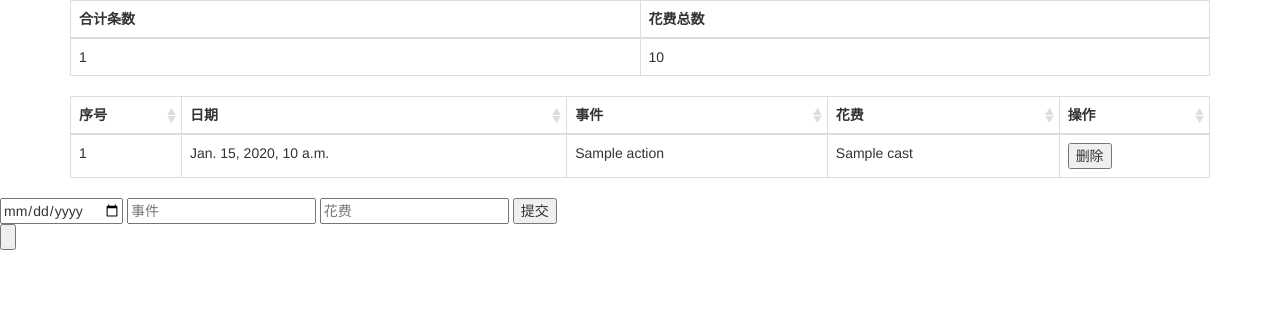
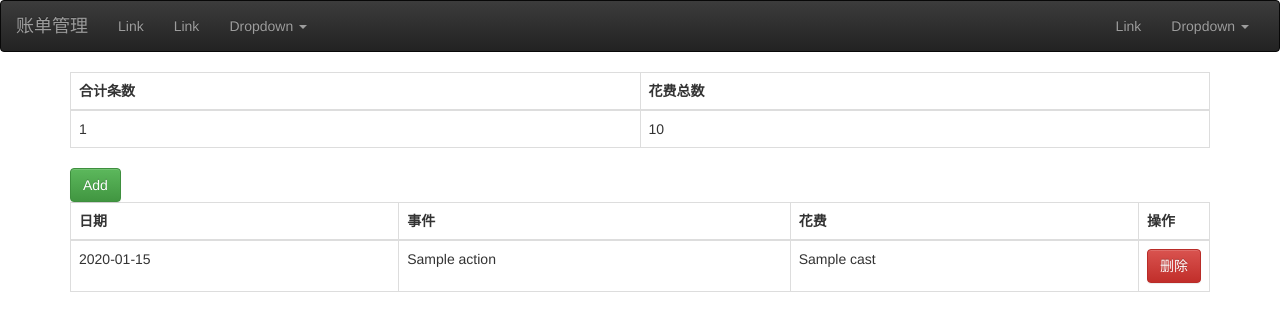
Before and after one commit to wujunkui/PyShellCollect, a Django app: template src/web_apps/templates/basic.html in a window 1280 px wide. Shown: the top 331 px of the page. Run offline with Django 3.2, Linux system fonts and the light colour scheme; the template is opened without the code that fills it: most values are stand-ins (such as "Sample title", 1, 10 or a date in 2020).

Commit message:
learning

```diff
--- a/src/web_apps/count/views.py
+++ b/src/web_apps/count/views.py
@@ -10,10 +10,12 @@ def test(request):
 
 def creat_data(date,action,cast):
     bill = Bill()
+    # bill.date = datetime.now().date()
+    print(type(date))
     if not date:
         bill.date = datetime.now().date()
     else:
-        bill.date = date
+        bill.date = datetime.strptime(date,"%m/%d/%Y")
     bill.action = action
     bill.cast = cast
     bill.save()
@@ -30,7 +32,9 @@ def show_data(request):
     return render(request,'basic.html',{'details':data_lst,'totle':totle_dic})
 
 def insert_data(request):
+    print(request.POST)
     if request.method == 'POST':
+        print('i am in')
         creat_data(request.POST['new_date'],request.POST['new_action'],request.POST['new_cast'])
     return HttpResponseRedirect('/bills/info')
 
--- a/src/web_apps/statics/bootstrap-3.3.5-dist/test.html
+++ b/src/web_apps/statics/bootstrap-3.3.5-dist/test.html
@@ -38,7 +38,7 @@
         </table>
       </div>
       <div class="modal-footer">
-        <button type="button" class="btn btn-default" data-dismiss="modal">Close</button>
+        <button type="buton" class="btn btn-default" data-dismiss="modal">Close</button>
         <button type="button" class="btn btn-primary">Save changes</button>
       </div>
     </div>
@@ -68,6 +68,8 @@
        }
     )
     }
+
+
 </script>
 </body>
 </html>
--- a/src/web_apps/templates/basic.html
+++ b/src/web_apps/templates/basic.html
@@ -10,13 +10,14 @@
     <script src="{% static 'bootstrap-3.3.5-dist/js/jquery-3.1.0.min.js' %}"></script>
     <link href="{% static 'bootstrap-3.3.5-dist/css/bootstrap.css' %}" rel="stylesheet" />
     <link href="{% static 'bootstrap-3.3.5-dist/css/bootstrap-theme.css' %}" rel="stylesheet" />
-    <!--<link href="{% static 'datatable/css/datatable.min.css' %}" rel="stylesheet" />-->
-    <link href="{% static 'datatable/css/datatable-bootstrap.min.css' %}" rel="stylesheet" />
+    <link href="{% static 'datatable/css/datatable.min.css' %}" rel="stylesheet" />
+    <!--<link href="{% static 'datatable/css/datatable-bootstrap.min.css' %}" rel="stylesheet" />-->
     <link href="{% static 'jquery-ui/jquery-ui.min.css' %}" rel="stylesheet" />
     <link href="{% static 'jquery-ui/jquery-ui.theme.min.css' %}" rel="stylesheet" />
     <link href="{% static 'jquery-ui/jquery-ui.structure.min.css' %}" rel="stylesheet" />
     <script src="{% static 'bootstrap-3.3.5-dist/js/bootstrap.js' %}"></script>
     <script src="{% static 'datatable/js/datatable.min.js' %}"></script>
+    <!--<script src="{% static 'DataTables-1.10.12/media/js/jquery.dataTables.js' %}"></script>-->
     <script src="{% static 'datatable/js/datatable.jquery.min.js' %}"></script>
     <script src="{% static 'jquery-ui/jquery-ui.min.js' %}"></script>
     <script>
@@ -39,6 +40,59 @@
 </script>
 </head>
 <body>
+
+<nav class="navbar navbar-inverse">
+    <div class="container-fluid">
+        <div class="navbar-header">
+          <button type="button" class="navbar-toggle collapsed" data-toggle="collapse" data-target="#bs-example-navbar-collapse-1" aria-expanded="false">
+            <span class="sr-only">Toggle navigation</span>
+            <span class="icon-bar"></span>
+            <span class="icon-bar"></span>
+            <span class="icon-bar"></span>
+          </button>
+          <a class="navbar-brand" href="#">账单管理</a>
+        </div>
+         <div class="collapse navbar-collapse" id="bs-example-navbar-collapse-1">
+      <ul class="nav navbar-nav">
+        <li><a href="#">Link <span class="sr-only">(current)</span></a></li>
+        <li><a href="#">Link</a></li>
+        <li class="dropdown">
+          <a href="#" class="dropdown-toggle" data-toggle="dropdown" role="button" aria-haspopup="true" aria-expanded="false">Dropdown <span class="caret"></span></a>
+          <ul class="dropdown-menu">
+            <li><a href="#">Action</a></li>
+            <li><a href="#">Another action</a></li>
+            <li><a href="#">Something else here</a></li>
+            <li role="separator" class="divider"></li>
+            <li><a href="#">Separated link</a></li>
+            <li role="separator" class="divider"></li>
+            <li><a href="#">One more separated link</a></li>
+          </ul>
+        </li>
+      </ul>
+      <!--<form class="navbar-form navbar-left" role="search">-->
+        <!--<div class="form-group">-->
+          <!--<input type="text" class="form-control" placeholder="Search">-->
+        <!--</div>-->
+        <!--<button type="submit" class="btn btn-default">Submit</button>-->
+      <!--</form>-->
+      <ul class="nav navbar-nav navbar-right">
+        <li><a href="#">Link</a></li>
+        <li class="dropdown">
+          <a href="#" class="dropdown-toggle" data-toggle="dropdown" role="button" aria-haspopup="true" aria-expanded="false">Dropdown <span class="caret"></span></a>
+          <ul class="dropdown-menu">
+            <li><a href="#">Action</a></li>
+            <li><a href="#">Another action</a></li>
+            <li><a href="#">Something else here</a></li>
+            <li role="separator" class="divider"></li>
+            <li><a href="#">Separated link</a></li>
+          </ul>
+        </li>
+      </ul>
+    </div><!-- /.navbar-collapse -->
+    </div>
+
+</nav>
+
 <div class="container">
     <table class="table table-bordered">
         <thead>
@@ -57,26 +111,29 @@
     </table>
 </div>
 <div class="container">
+    <div >
+        <button class="btn btn-success" id="add_data" onclick="test2();">Add</button>
+    </div>
     <table class="table table-bordered" id="MyTable">
         <thead>
         <tr>
-            <th>序号</th>
+            <!--<th>序号</th>-->
             <th>日期</th>
             <th>事件</th>
             <th>花费</th>
-            <th>操作</th>
+            <th style="width:5%;">操作</th>
         </tr>
         </thead>
         <tbody>
         {% for every in details %}
         <tr>
 
-            <td ondblclick="test();">{{ every.id }}</td>
-            <td>{{ every.date }}</td>
+            <!--<td>{{ every.id }}</td>-->
+            <td>{{ every.date|date:"Y-m-d" }}</td>
             <td>{{ every.action }}</td>
             <td>{{ every.cast }}</td>
             <!--<td><a href="/bills/delete/id={{ every.id }}"><button>删除</button></a></td>-->
-            <td><button onclick="show_confirm({{ every.id }})">删除</button></td>
+            <td><button class="btn btn-danger" onclick="show_confirm({{ every.id }})">删除</button></td>
             {% endfor %}
         </tr>
         </tbody>
@@ -84,44 +141,90 @@
     </table>
 
 </div>
-<div>
-    <form method="POST" action="/bills/upload">
-        <input type="date" name="new_date" placeholder="日期" />{% csrf_token %}
-        <input type="text" name="new_action" placeholder="事件" />{% csrf_token %}
-        <input type="text" name="new_cast" placeholder="花费" />{% csrf_token %}
-        <input type="submit" value="提交" />
+
+  <!-- Modal -->
+<div class="modal fade" id="myModal" tabindex="-1" role="dialog" aria-labelledby="myModalLabel">
+  <div class="modal-dialog modal-sm" role="document">
+    <div class="modal-content">
+      <div class="modal-header">
+        <button type="button" class="close" data-dismiss="modal" aria-label="Close"><span aria-hidden="true">&times;</span></button>
+        <h4 class="modal-title" id="myModalLabel">添加数据</h4>
+      </div>
+      <div class="modal-body">
+        <form id="insert" method="POST" action="#" class="form-group">
+            <label for="date_select">日期</label>
+            <input id="date_select" class="form-control" type="text" name="new_date" placeholder="now" />
+            <label for="action">事件</label>
+            <input id="action" type="text" class="form-control" name="new_action" placeholder="买菜" />
+            <label for="cast">花费</label>
+            <input id="cast" type="text" class="form-control" name="new_cast" placeholder="15.0" />
     </form>
+      </div>
+      <div class="modal-footer">
+        <button type="button" class="btn btn-default" data-dismiss="modal">Close</button>
+        <button type="button" class="btn btn-primary" onclick="insert_data();">Add</button>
+      </div>
+    </div>
+  </div>
 </div>
 
+<!--<div id="" style="display:none;">-->
+    <!--<form method="POST" action="#" >-->
+        <!--<input class="select" type="text" name="new_date" placeholder="日期" />{% csrf_token %}-->
+        <!--<input type="text" name="new_action" placeholder="事件" />{% csrf_token %}-->
+        <!--<input type="text" name="new_cast" placeholder="花费" />{% csrf_token %}-->
+        <!--&lt;!&ndash;<input type="submit" value="提交" />&ndash;&gt;-->
+    <!--</form>-->
+<!--</div>-->
 
-<input type="button" name="" id="" onclick="test();" />
+
+
 
 <div id="test_dialog" style="display:none;">
     hellow
 </div>
 <script>
+    $('#date_select').datepicker();
+
     function test(){
     $('#test_dialog').dialog();
+    }
 
+    function test2(){
+    $('#myModal').modal();
+    }
+
+    function insert_data(){
+    var new_date = $('#date_select').val();
+    var action = $('#action').val();
+    var cast = $('#cast').val();
+    $.ajax({
+    type:"post",
+    url:'/bills/upload',
+    data:{
+        "new_date":new_date,
+        "new_action":action,
+        "new_cast":cast,
+    },
+    success:function(res){
+        location.reload();
+    }
+    });
 
     }
 </script>
 
-<script>
-    $('#MyTable').datatable({
-    pageSize: 15,
-    sort: '*',
-    option:{"onclick":"test();"}
-});
-    $("#MyTable td").attr("onclick","test();")
-    <!--var td_lst = $('#MyTable').find('td');-->
-    <!--console.log(td_lst);-->
-    <!--for(i=0;i<length(td_lst);i++){-->
-    <!--console.log(td);-->
-    <!--$(td).attr("onclick","test();");-->
-    <!--}-->
+<!--<script>-->
+    <!--$('#MyTable').datatable({-->
+    <!--pageSize: 15,-->
+    <!--sort: '*',-->
+    <!--option:{"onclick":"test();"}-->
+<!--});-->
+   <!--// $("#MyTable td").attr("onclick","test();")-->
+    <!--$("#MyTable tr td:nth-child(2)").attr("onclick","test();")-->
 
-</script>
+
+<!--</script>-->
 
 
 </body>
--- a/src/web_apps/web_apps/settings.py
+++ b/src/web_apps/web_apps/settings.py
@@ -43,7 +43,7 @@ INSTALLED_APPS = (
 MIDDLEWARE_CLASSES = (
     'django.contrib.sessions.middleware.SessionMiddleware',
     'django.middleware.common.CommonMiddleware',
-    'django.middleware.csrf.CsrfViewMiddleware',
+    # 'django.middleware.csrf.CsrfViewMiddleware',
     'django.contrib.auth.middleware.AuthenticationMiddleware',
     'django.contrib.auth.middleware.SessionAuthenticationMiddleware',
     'django.contrib.messages.middleware.MessageMiddleware',
```
